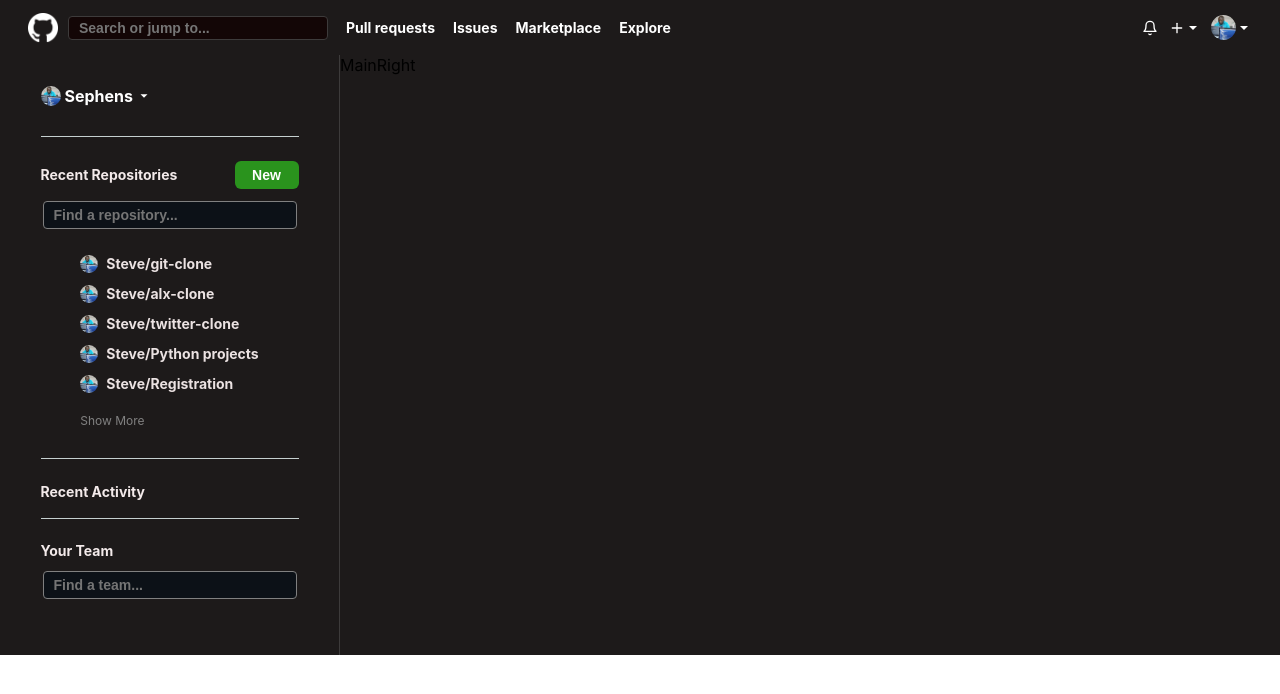
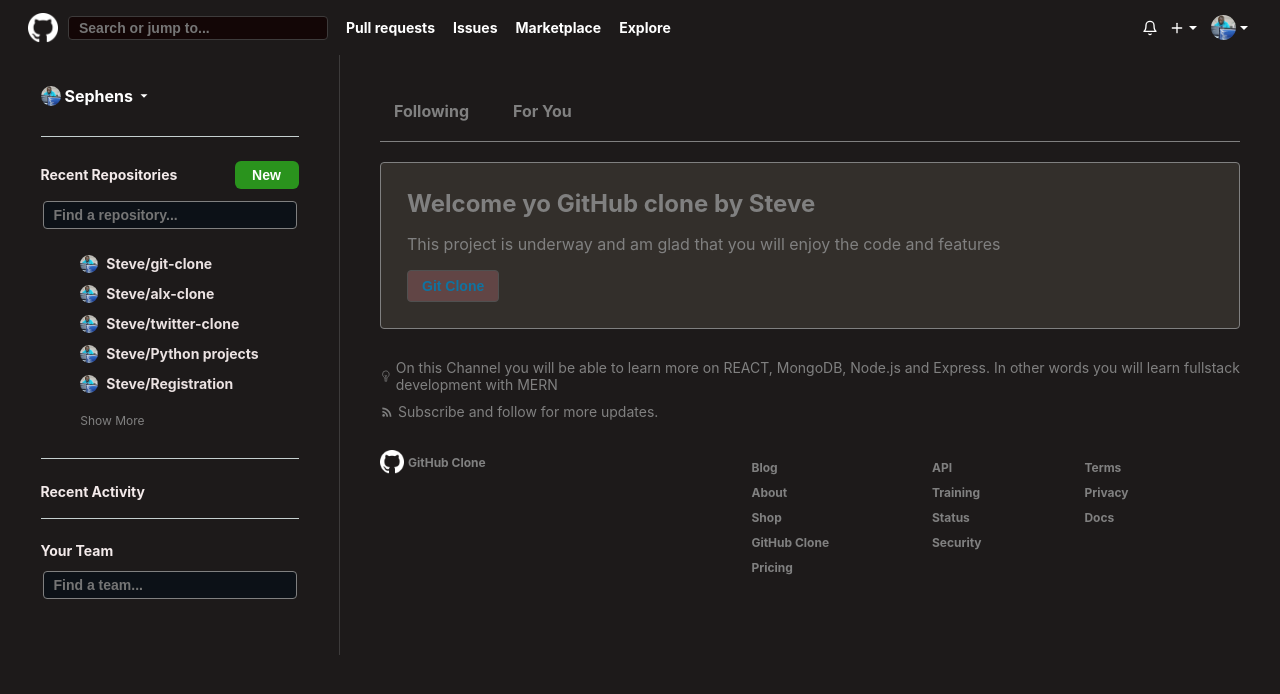
Before and after one commit to Sephens/GitHubClone, a React (Create React App) app in the folder gfrontend/: page / in a window 1280 px wide. Shown: the top 694 px of the page. Built offline with nearby package versions, Linux system fonts and the light colour scheme.

Commit message:
finished main right part

```diff
--- a/gfrontend/package.json
+++ b/gfrontend/package.json
@@ -9,6 +9,7 @@
     "react": "^18.2.0",
     "react-dom": "^18.2.0",
     "react-icons": "^4.6.0",
+    "react-router-dom": "^6.4.2",
     "react-scripts": "5.0.1",
     "sass": "^1.55.0",
     "web-vitals": "^2.1.4"
--- a/gfrontend/src/App.js
+++ b/gfrontend/src/App.js
@@ -1,13 +1,20 @@
 import './App.scss';
 import Navbar from './components/Navbar';
 import Main from './components/Main';
+import Profile from './Pages/Profile'
+import { BrowserRouter, Routes, Route} from "react-router-dom"
 
 function App() {
   return (
+    <BrowserRouter>
     <div className="App">
       <Navbar/>
-      <Main/>
+      <Routes>
+        <Route path="/" element={<Main/>}/>
+        <Route path="/profile" element={<Profile/>}/>
+      </Routes>
     </div>
+    </BrowserRouter>
   );
 }
 
--- /dev/null
+++ b/gfrontend/src/Pages/Profile.jsx
@@ -0,0 +1,9 @@
+import React from 'react'
+
+function Profile() {
+  return (
+    <div>Profile</div>
+  )
+}
+
+export default Profile
--- a/gfrontend/src/components/MainLeft.jsx
+++ b/gfrontend/src/components/MainLeft.jsx
@@ -2,6 +2,7 @@
 import { IoMdArrowDropdown } from 'react-icons/io'
 import myimage from '../images/myimage.png'
 import list from '../list.json'
+import {Link} from 'react-router-dom'
 
 function MainLeft() {
   return (
@@ -42,7 +43,7 @@
             </div>
         ))}
 
-        <a href='#'>Show More</a>
+        <Link to='/Profile'>Show More</Link>
 
         </div>
 
--- a/gfrontend/src/components/MainRight.jsx
+++ b/gfrontend/src/components/MainRight.jsx
@@ -1,9 +1,77 @@
-import React from 'react'
+import React from "react";
+import { IoBulbOutline } from "react-icons/io5";
+import { MdRssFeed } from "react-icons/md";
+import image from "../images/logo2.png";
+import {Link} from 'react-router-dom'
 
 function MainRight() {
   return (
-    <div>MainRight</div>
-  )
+    <div className="main-right">
+      <div className="main-right-container">
+        <div className="main-right-text">
+          <h2>Following</h2>
+          <h2>For You</h2>
+        </div>
+
+        <div className="line-two" />
+        <div className="box">
+          <h2>Welcome yo GitHub clone by Steve</h2>
+          <p>
+            This project is underway and am glad that you will enjoy the code
+            and features
+          </p>
+
+          <button className="btn">
+            <Link to="/Profile">Git Clone</Link>
+          </button>
+        </div>
+
+        <div className="box-center">
+          <div className="first-box-center">
+            <IoBulbOutline />
+            <p>
+              On this Channel you will be able to learn more on REACT, MongoDB,
+              Node.js and Express. In other words you will learn fullstack
+              development with MERN
+            </p>
+          </div>
+          <div className="first-box-center">
+            <MdRssFeed />
+            <p>Subscribe and follow for more updates.</p>
+          </div>
+        </div>
+        {/* Footer */}
+        <div className="footer">
+          <div className="first-footer">
+            <img src={image} alt="footerimg" />
+            <h4>GitHub Clone</h4>
+          </div>
+          <div className="second-footer">
+            <div className="second-footer-inside">
+              <h4>Blog</h4>
+              <h4>About</h4>
+              <h4>Shop</h4>
+              <h4>GitHub Clone</h4>
+              <h4>Pricing</h4>
+            </div>
+            <div className="second-footer-inside">
+            <h4>API</h4>
+            <h4>Training</h4>
+            <h4>Status</h4>
+            <h4>Security</h4>
+          </div>
+            <div className="second-footer-inside">
+            <h4>Terms</h4>
+            <h4>Privacy</h4>
+            <h4>Docs</h4>
+          </div>
+          </div>
+
+        </div>
+      </div>
+      <div className="line-two"/>
+    </div>
+  );
 }
 
-export default MainRight
+export default MainRight;
--- a/gfrontend/src/styles/MainRight.scss
+++ b/gfrontend/src/styles/MainRight.scss
@@ -0,0 +1,110 @@
+@mixin lines {
+  height: 1px;
+  background-color: gray;
+  width: 100%;
+  margin: 14px 0 20px;
+}
+
+.main-right {
+  flex: 1;
+  background-color: rgb(29, 26, 26);
+  color: gray;
+  height: 100vh;
+
+  .main-right-container {
+    padding: 40px;
+
+    .main-right-text {
+      display: flex;
+      gap: 24px;
+
+      h2 {
+        font-size: 16px;
+        margin-left: 8px;
+        cursor: pointer;
+        padding: 6px;
+        border-radius: 4px;
+        transition-delay: 0.04s;
+      }
+
+      :hover {
+        background-color: rgb(197, 211, 206);
+      }
+    }
+    .line-two{
+        @include lines();
+    }
+
+    .box{
+        background-color: rgb(51, 47, 43);
+        border-radius: 4px;
+        padding: 26px;
+        border: 1px solid gray;
+
+        p{
+            margin: 16px 0;
+        }
+
+        .btn{
+            background-color: rgb(97, 69, 69);
+            border: 1px solid rgb(80, 80, 80);
+            border-radius: 4px;
+            padding: 7px 14px;
+            font-size: 14px;
+            font-weight: bold;
+        }
+
+        a{
+            text-decoration: none;
+            color: rgb(15, 115, 161);
+        }
+    }
+
+    .box-center{
+        font-size: 14px;
+        margin-top: 30px;
+
+        .first-box-center{
+            display: flex;
+            align-items: center;
+            margin-top: 10px;
+            gap: 4px;
+        }
+    }
+
+    .footer{
+        font-size: 12px;
+        display: flex;
+        justify-content: space-between;
+        max-width: 800px;
+        margin-top: 30px;
+
+        .first-footer{
+            display: flex;
+            justify-content: flex-start;
+            align-items: center;
+            height: 100%;
+            gap: 4px;
+
+            img{
+                width: 24px;
+                object-fit: contain;
+            }
+        }
+
+        .second-footer{
+            display: flex;
+            flex: 1;
+            justify-content: space-around;
+            max-width: 480px;
+
+            .second-footer-inside{
+                h4{
+                    margin: 10px;
+                    cursor: pointer;
+                }
+            }
+        }
+    }
+  }
+}
```
Also changed, not shown: 1 other file (tests, documents, lock files or other folders).
